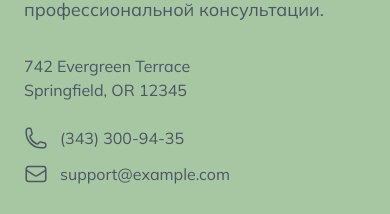
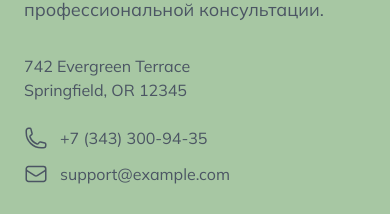
Before and after one commit to mchumpitazp/web-doctor-irina, a Next.js app: page / in a window 390 px wide. Shown: the part 5034-5248 px from the top of the page. Built offline with nearby package versions, Linux system fonts and the light colour scheme.

Commit message:
phone russian code

```diff
--- a/src/app/components/Contact.tsx
+++ b/src/app/components/Contact.tsx
@@ -38,7 +38,7 @@ export default function Contact() {
                                         className="size-6 shrink-0 text-gray-600"
                                     />
                                     <span className="ml-3">
-                                        (343) 300-94-35
+                                        +7 (343) 300-94-35
                                     </span>
                                 </dd>
                             </div>
```
